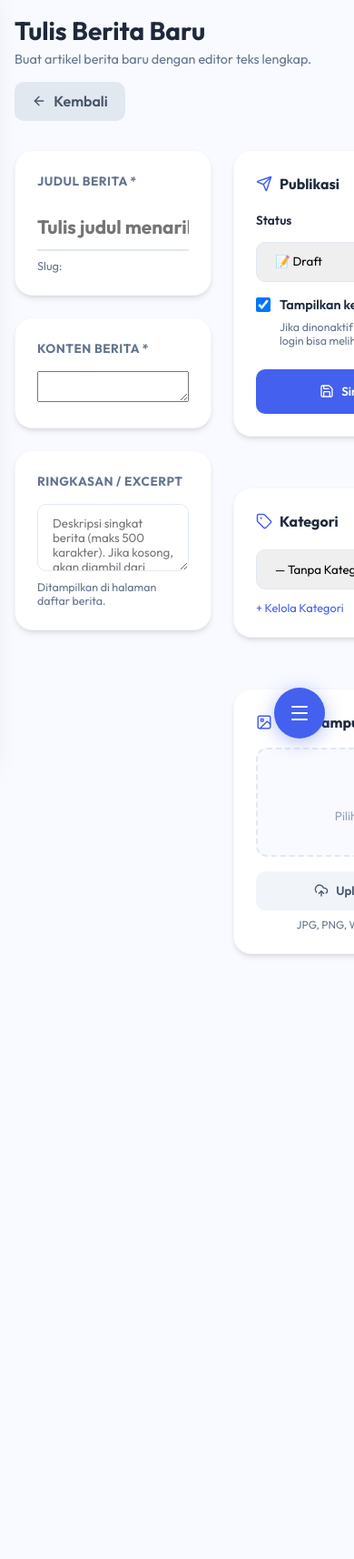
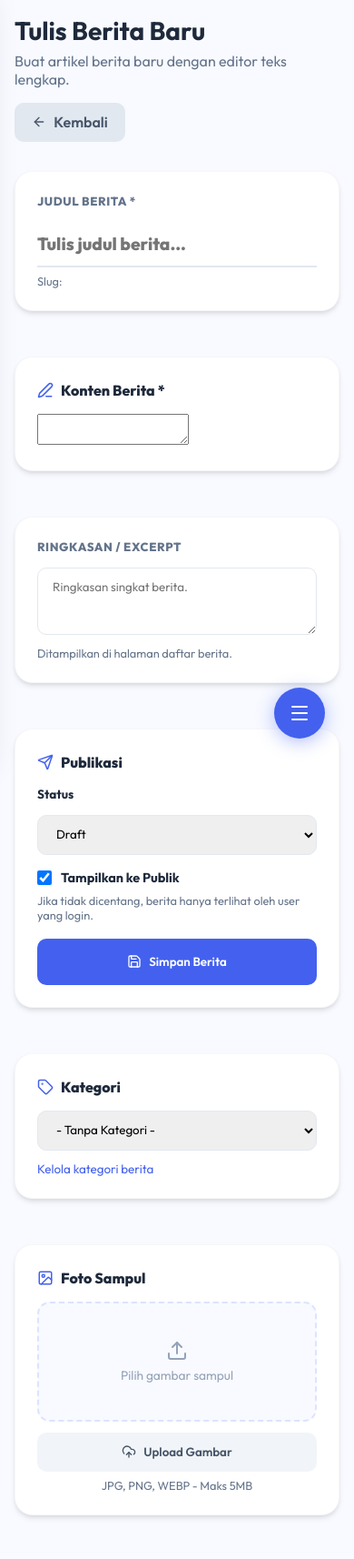
Before and after one commit to aris0996/famousbytee, a Flask app: page /berita/manage/new in a window 390 px wide. Shown: the whole page at 91% size. Before the commit the page ends 1052 px from the top, so only its background shows below. Run offline with Flask 3, Linux system fonts and the light colour scheme; a user stored in the database is signed in; parts of the project's set-up code (start-up, migrations or seed data) failed here and were passed over; some libraries are stand-ins or nearby versions.

```diff
--- a/templates/news_form.html
+++ b/templates/news_form.html
@@ -1,11 +1,21 @@
 {% extends "base.html" %}
 {% block content %}
-<header style="display:flex; flex-wrap:wrap; justify-content:space-between; align-items:center; gap:1rem;">
+<style>
+    .news-form-head { display:flex; flex-wrap:wrap; justify-content:space-between; align-items:flex-start; gap:16px; }
+    .news-form-grid { display:grid; grid-template-columns:minmax(0,1fr) 320px; gap:18px; align-items:start; }
+    .news-form-stack { display:flex; flex-direction:column; gap:18px; }
+    .news-helper { font-size:.8rem; color:var(--text-muted); margin-top:.45rem; }
+    .panel-title { font-size:1rem; font-weight:800; margin:0 0 14px; display:flex; align-items:center; gap:8px; }
+    .cover-box { width:100%; height:132px; border:2px dashed #dbe4ff; border-radius:14px; background:#f8faff; display:flex; align-items:center; justify-content:center; overflow:hidden; margin-bottom:12px; }
+    .cover-box img { width:100%; height:100%; object-fit:cover; }
+    .cover-empty { color:#94a3b8; text-align:center; font-size:.86rem; }
+    @media (max-width: 980px) { .news-form-grid { grid-template-columns:1fr; } }
+</style>
+
+<header class="news-form-head">
     <div>
         <h1>{{ 'Edit Berita' if mode=='edit' else 'Tulis Berita Baru' }}</h1>
-        <p style="color:var(--text-muted); font-size:0.9rem; margin-top:0.3rem;">
-            {{ 'Perbarui konten artikel.' if mode=='edit' else 'Buat artikel berita baru dengan editor teks lengkap.' }}
-        </p>
+        <p style="margin:.35rem 0 0; color:var(--text-muted);">{{ 'Perbarui konten artikel.' if mode=='edit' else 'Buat artikel berita baru dengan editor teks lengkap.' }}</p>
     </div>
     <a href="{{ url_for('manage_news') }}" class="btn" style="background:#e2e8f0; color:#475569; text-decoration:none; display:flex; align-items:center; gap:8px;">
         <i data-lucide="arrow-left" style="width:16px;"></i> Kembali
@@ -14,125 +24,101 @@
 
 {% with messages = get_flashed_messages() %}
 {% if messages %}{% for m in messages %}
-<div style="background:#fef2f2; color:#991b1b; padding:1rem; border-radius:12px; margin-bottom:1.5rem; border:1px solid #fecaca; font-weight:500;">{{ m }}</div>
+<div style="background:#fef2f2; color:#991b1b; padding:1rem; border-radius:12px; margin:1.25rem 0; border:1px solid #fecaca; font-weight:500;">{{ m }}</div>
 {% endfor %}{% endif %}{% endwith %}
 
 <form method="POST" enctype="multipart/form-data">
-<div style="display:grid; grid-template-columns:1fr 300px; gap:1.5rem; align-items:start;">
-
-    <!-- Main Content Column -->
-    <div>
-        <!-- Title -->
-        <div class="card" style="margin-bottom:1.5rem;">
+<div class="news-form-grid">
+    <div class="news-form-stack">
+        <div class="card">
             <div class="form-group" style="margin:0;">
-                <label style="font-size:0.85rem; font-weight:700; color:var(--text-muted); text-transform:uppercase; letter-spacing:0.5px;">Judul Berita *</label>
+                <label style="font-size:.82rem; font-weight:800; color:var(--text-muted); text-transform:uppercase; letter-spacing:.6px;">Judul Berita *</label>
                 <input type="text" name="title" id="news-title" class="form-control"
-                    style="font-size:1.3rem; font-weight:700; border:none; border-bottom:2px solid #e2e8f0; border-radius:0; padding-left:0; padding-right:0; margin-top:0.5rem;"
-                    placeholder="Tulis judul menarik di sini..."
+                    style="font-size:1.2rem; font-weight:800; border:none; border-bottom:2px solid #e2e8f0; border-radius:0; padding-left:0; padding-right:0; margin-top:.45rem;"
+                    placeholder="Tulis judul berita..."
                     value="{{ article.title if article else '' }}" required>
-                <div style="margin-top:0.5rem; font-size:0.8rem; color:var(--text-muted);">
+                <div class="news-helper">
                     Slug: <span id="slug-preview" style="font-family:monospace; color:var(--primary);">{{ article.slug if article else '' }}</span>
                 </div>
             </div>
         </div>
 
-        <!-- TinyMCE Editor -->
-        <div class="card" style="margin-bottom:1.5rem;">
-            <label style="font-size:0.85rem; font-weight:700; color:var(--text-muted); text-transform:uppercase; letter-spacing:0.5px; display:block; margin-bottom:1rem;">Konten Berita *</label>
+        <div class="card">
+            <label class="panel-title"><i data-lucide="edit-3" style="width:18px; color:var(--primary);"></i> Konten Berita *</label>
             <textarea name="content" id="news-content">{{ article.content if article else '' }}</textarea>
         </div>
 
-        <!-- Excerpt -->
         <div class="card">
             <div class="form-group" style="margin:0;">
-                <label style="font-size:0.85rem; font-weight:700; color:var(--text-muted); text-transform:uppercase; letter-spacing:0.5px;">Ringkasan / Excerpt</label>
-                <textarea name="excerpt" class="form-control" rows="3"
-                    style="resize:vertical; margin-top:0.5rem;"
-                    placeholder="Deskripsi singkat berita (maks 500 karakter). Jika kosong, akan diambil dari awal konten.">{{ article.excerpt if article else '' }}</textarea>
-                <p style="font-size:0.78rem; color:var(--text-muted); margin-top:0.4rem;">Ditampilkan di halaman daftar berita.</p>
+                <label style="font-size:.82rem; font-weight:800; color:var(--text-muted); text-transform:uppercase; letter-spacing:.6px;">Ringkasan / Excerpt</label>
+                <textarea name="excerpt" class="form-control" rows="3" style="resize:vertical; margin-top:.45rem;" placeholder="Ringkasan singkat berita.">{{ article.excerpt if article else '' }}</textarea>
+                <p class="news-helper">Ditampilkan di halaman daftar berita.</p>
             </div>
         </div>
     </div>
 
-    <!-- Sidebar Settings Column -->
-    <div style="display:flex; flex-direction:column; gap:1.5rem;">
-
-        <!-- Publish Box -->
+    <div class="news-form-stack">
         <div class="card">
-            <h4 style="font-size:1rem; font-weight:700; margin-bottom:1.2rem; display:flex; align-items:center; gap:8px;">
-                <i data-lucide="send" style="width:18px; color:var(--primary);"></i> Publikasi
-            </h4>
+            <h4 class="panel-title"><i data-lucide="send" style="width:18px; color:var(--primary);"></i> Publikasi</h4>
             <div class="form-group">
-                <label style="font-size:0.85rem; font-weight:600;">Status</label>
-                <select name="status" class="form-control" style="margin-top:0.4rem;">
-                    <option value="Draft" {{ 'selected' if not article or article.status=='Draft' else '' }}>📝 Draft</option>
-                    <option value="Published" {{ 'selected' if article and article.status=='Published' else '' }}>✅ Published</option>
-                    <option value="Archived" {{ 'selected' if article and article.status=='Archived' else '' }}>📦 Archived</option>
+                <label style="font-size:.85rem; font-weight:700;">Status</label>
+                <select name="status" class="form-control" style="margin-top:.4rem;">
+                    <option value="Draft" {{ 'selected' if not article or article.status=='Draft' else '' }}>Draft</option>
+                    <option value="Published" {{ 'selected' if article and article.status=='Published' else '' }}>Published</option>
+                    <option value="Archived" {{ 'selected' if article and article.status=='Archived' else '' }}>Archived</option>
                 </select>
             </div>
-            <div class="form-group" style="margin-bottom:1.5rem;">
-                <label style="cursor:pointer; display:flex; align-items:center; gap:10px; font-size:0.9rem; font-weight:600;">
-                    <input type="checkbox" name="is_public" style="width:16px; height:16px;"
-                        {{ 'checked' if not article or article.is_public else '' }}>
-                    Tampilkan ke Publik (Guest)
+            <div class="form-group" style="margin-bottom:1.1rem;">
+                <label style="cursor:pointer; display:flex; align-items:center; gap:10px; font-size:.9rem; font-weight:700;">
+                    <input type="checkbox" name="is_public" style="width:16px; height:16px;" {{ 'checked' if not article or article.is_public else '' }}>
+                    Tampilkan ke Publik
                 </label>
-                <p style="font-size:0.78rem; color:var(--text-muted); margin-top:4px; margin-left:26px;">Jika dinonaktifkan, hanya member yang login bisa melihat.</p>
+                <p class="news-helper">Jika tidak dicentang, berita hanya terlihat oleh user yang login.</p>
             </div>
-            <div style="display:flex; flex-direction:column; gap:8px;">
-                <button type="submit" class="btn" style="width:100%; justify-content:center; display:flex; align-items:center; gap:8px; padding:0.8rem;">
-                    <i data-lucide="save" style="width:16px;"></i>
-                    {{ 'Perbarui Berita' if mode=='edit' else 'Simpan Berita' }}
-                </button>
-            </div>
+            <button type="submit" class="btn" style="width:100%; justify-content:center; display:flex; align-items:center; gap:8px; padding:.85rem;">
+                <i data-lucide="save" style="width:16px;"></i>
+                {{ 'Perbarui Berita' if mode=='edit' else 'Simpan Berita' }}
+            </button>
         </div>
 
-        <!-- Category -->
         <div class="card">
-            <h4 style="font-size:1rem; font-weight:700; margin-bottom:1.2rem; display:flex; align-items:center; gap:8px;">
-                <i data-lucide="tag" style="width:18px; color:var(--primary);"></i> Kategori
-            </h4>
+            <h4 class="panel-title"><i data-lucide="tag" style="width:18px; color:var(--primary);"></i> Kategori</h4>
             <select name="category_id" class="form-control">
-                <option value="">— Tanpa Kategori —</option>
+                <option value="">- Tanpa Kategori -</option>
                 {% for cat in categories %}
                 <option value="{{ cat.id }}" {{ 'selected' if article and article.category_id == cat.id else '' }}>{{ cat.name }}</option>
                 {% endfor %}
             </select>
-            <a href="{{ url_for('manage_news_categories') }}" style="font-size:0.8rem; color:var(--primary); text-decoration:none; display:block; margin-top:0.7rem;">
-                + Kelola Kategori
-            </a>
+            <a href="{{ url_for('manage_news_categories') }}" style="font-size:.84rem; color:var(--primary); text-decoration:none; display:block; margin-top:.75rem;">Kelola kategori berita</a>
         </div>
 
-        <!-- Cover Image -->
         <div class="card">
-            <h4 style="font-size:1rem; font-weight:700; margin-bottom:1rem; display:flex; align-items:center; gap:8px;">
-                <i data-lucide="image" style="width:18px; color:var(--primary);"></i> Foto Sampul
-            </h4>
+            <h4 class="panel-title"><i data-lucide="image" style="width:18px; color:var(--primary);"></i> Foto Sampul</h4>
             {% if article and article.cover_image %}
-            <div style="margin-bottom:1rem; position:relative;">
-                <img src="{{ url_for('static', filename='uploads/news/' ~ article.cover_image) }}"
-                    style="width:100%; height:140px; object-fit:cover; border-radius:12px;" id="cover-preview">
-                <div style="font-size:0.75rem; color:var(--text-muted); margin-top:6px; text-align:center;">Foto saat ini</div>
+            <div class="cover-box">
+                <img src="{{ url_for('static', filename='uploads/news/' ~ article.cover_image) }}" id="cover-preview" alt="Cover">
             </div>
+            <div style="font-size:.75rem; color:var(--text-muted); margin-bottom:12px; text-align:center;">Foto saat ini</div>
             {% else %}
-            <div id="cover-preview-wrap" style="width:100%; height:120px; border:2px dashed #e2e8f0; border-radius:12px; display:flex; align-items:center; justify-content:center; margin-bottom:1rem; overflow:hidden; background:#f8faff;">
-                <img id="cover-preview" src="" style="display:none; width:100%; height:100%; object-fit:cover;">
-                <span id="cover-placeholder" style="color:#94a3b8; font-size:0.85rem; text-align:center;"><i data-lucide="upload" style="display:block; width:28px; margin:0 auto 6px;"></i>Pilih gambar</span>
+            <div class="cover-box" id="cover-preview-wrap">
+                <div class="cover-empty">
+                    <i data-lucide="upload" style="display:block; width:28px; margin:0 auto 6px;"></i>
+                    Pilih gambar sampul
+                </div>
+                <img id="cover-preview" src="" style="display:none;">
             </div>
             {% endif %}
-            <input type="file" name="cover_image" id="cover-input" accept="image/*"
-                style="display:none;" onchange="previewCover(this)">
-            <button type="button" onclick="document.getElementById('cover-input').click()"
-                class="btn" style="width:100%; background:#f1f5f9; color:#475569; display:flex; align-items:center; justify-content:center; gap:8px;">
+            <input type="file" name="cover_image" id="cover-input" accept="image/*" style="display:none;" onchange="previewCover(this)">
+            <button type="button" onclick="document.getElementById('cover-input').click()" class="btn" style="width:100%; background:#f1f5f9; color:#475569; display:flex; align-items:center; justify-content:center; gap:8px;">
                 <i data-lucide="upload-cloud" style="width:16px;"></i>
                 {{ 'Ganti Gambar' if article and article.cover_image else 'Upload Gambar' }}
             </button>
-            <p style="font-size:0.75rem; color:var(--text-muted); margin-top:0.5rem; text-align:center;">JPG, PNG, WEBP — Maks 5MB</p>
+            <p class="news-helper" style="text-align:center;">JPG, PNG, WEBP - Maks 5MB</p>
         </div>
     </div>
 </div>
 </form>
 
-<!-- TinyMCE 6 Self-Hosted CDN via JSDelivr (no API key needed) -->
 <script src="https://cdn.jsdelivr.net/npm/tinymce@6/tinymce.min.js" referrerpolicy="origin"></script>
 <script>
 tinymce.init({
@@ -153,12 +139,11 @@ tinymce.init({
         'codesample emoticons | removeformat | fullscreen code | help',
     toolbar_sticky: true,
     content_style: `
-        body { font-family: 'Outfit', -apple-system, BlinkMacSystemFont, 'Segoe UI', sans-serif;
-               font-size: 16px; color: #1e293b; line-height: 1.75; max-width: 800px; margin: 0 auto; padding: 1rem; }
-        h1,h2,h3 { font-weight: 700; line-height: 1.3; }
-        img { max-width: 100%; border-radius: 8px; }
-        pre { background: #1e293b; color: #f1f5f9; border-radius: 8px; padding: 1rem; overflow: auto; }
-        blockquote { border-left: 4px solid #4361ee; padding-left: 1rem; color: #64748b; font-style: italic; }
+        body { font-family: 'Outfit', -apple-system, BlinkMacSystemFont, 'Segoe UI', sans-serif; font-size: 16px; color: #1e293b; line-height: 1.75; max-width: 820px; margin: 0 auto; padding: 1rem; }
+        h1,h2,h3 { font-weight: 800; line-height: 1.3; }
+        img { max-width: 100%; border-radius: 10px; }
+        pre { background: #0f172a; color: #f1f5f9; border-radius: 10px; padding: 1rem; overflow: auto; }
+        blockquote { border-left: 4px solid #4f46e5; padding-left: 1rem; color: #64748b; font-style: italic; }
     `,
     images_upload_url: '{{ url_for("news_upload_image") }}',
     automatic_uploads: true,
@@ -171,7 +156,6 @@ tinymce.init({
     branding: false,
 });
 
-// Slug preview
 const titleInput = document.getElementById('news-title');
 const slugPreview = document.getElementById('slug-preview');
 if (titleInput && slugPreview && !slugPreview.textContent.trim()) {
@@ -180,21 +164,22 @@ if (titleInput && slugPreview && !slugPreview.textContent.trim()) {
             .replace(/[^a-z0-9\s-]/g, '')
             .replace(/[\s_]+/g, '-')
             .replace(/^-+|-+$/g, '');
-        slugPreview.textContent = s || '—';
+        slugPreview.textContent = s || '-';
     });
 }
 
-// Cover image preview
 function previewCover(input) {
     if (!input.files || !input.files[0]) return;
     const reader = new FileReader();
     reader.onload = function(e) {
         const preview = document.getElementById('cover-preview');
-        const placeholder = document.getElementById('cover-placeholder');
+        const wrap = document.getElementById('cover-preview-wrap');
         if (preview) {
             preview.src = e.target.result;
             preview.style.display = 'block';
-            if (placeholder) placeholder.style.display = 'none';
+        }
+        if (wrap && wrap.querySelector('.cover-empty')) {
+            wrap.querySelector('.cover-empty').style.display = 'none';
         }
     };
     reader.readAsDataURL(input.files[0]);
```
Also changed, not shown: templates/news_categories.html (added, +141 -0 lines).
